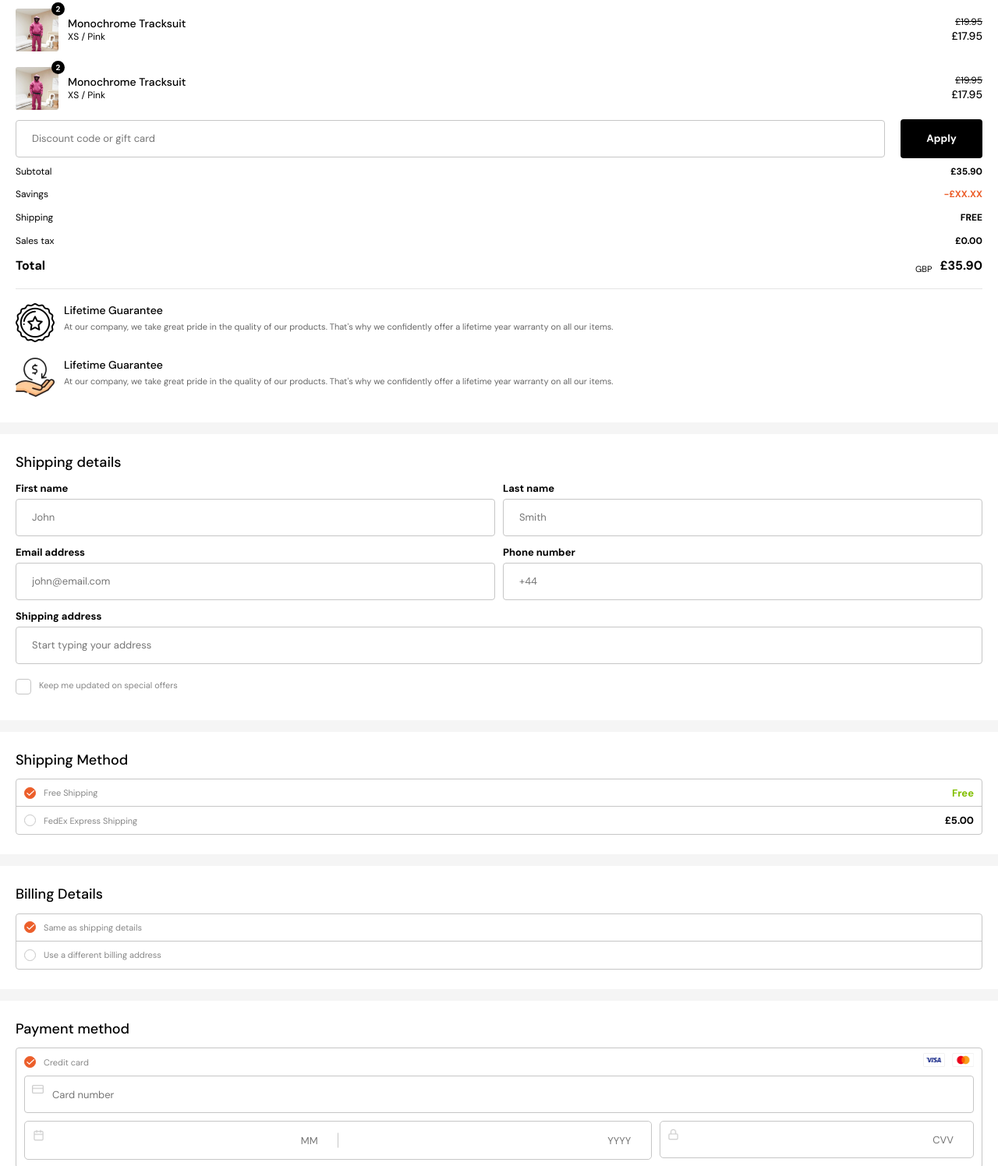
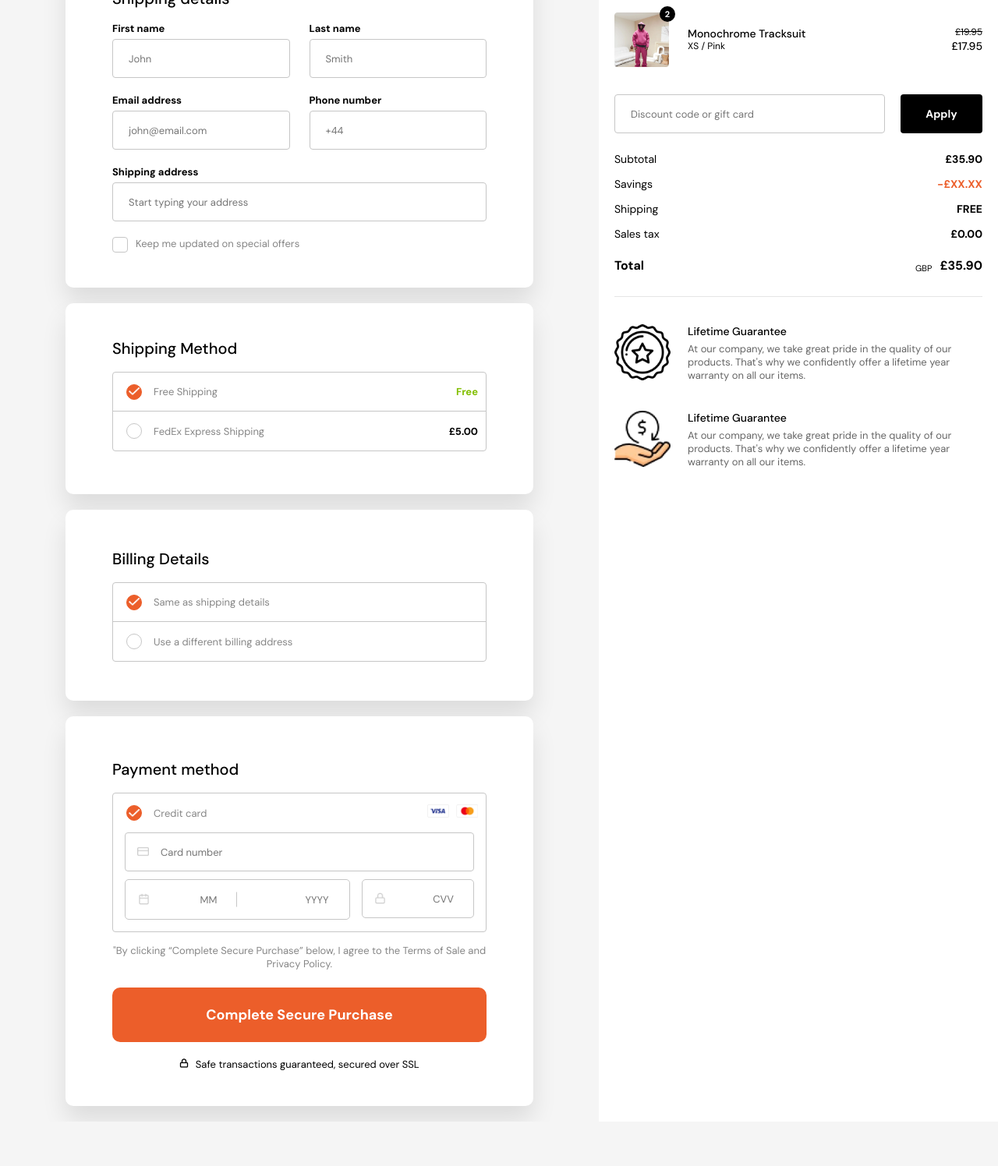
Before and after one commit to rejoan121615/Page-Design-with-Autofill-with-CheckoutChamp-Api, a plain HTML site: page index.html in a window 1280 px wide. Shown: the part 207-1703 px from the top of the page at 78% size. After the commit the page ends 1646 px from the top, so only its background shows below. Drawn offline with nearby package versions, Linux system fonts and the light colour scheme; files that its build step writes are made by us from their sources.

Commit message:
responsive issue and padding adjusted for responsiveness

```diff
--- a/index.html
+++ b/index.html
@@ -17,13 +17,16 @@
 <body>
   <header class="order-status">Your order has been reserved for <span class="order-timeout">14:28</span> minutes!
   </header>
+  <div class="content-wrap">
     <aside class="brands">
+      <div class="container">
         <h3 class="title">Safe & Secure Checkout</h3>
         <div class="king-of">
           <img src="./image/logo/king-of-kicks.png" alt="king of kicks logo">
         </div>
         <div class="cards-logo">
           <img src="./image/logo/card-logo.png" alt="visa mastercard logo">
+        </div>
       </div>
     </aside>
     <aside class="order-summary">
@@ -92,7 +95,7 @@
                 <p>Shipping</p>
                 <h3>FREE</h3>
               </div>
-            <div class="summary-item">
+              <div class="summary-item sales-tax">
                 <p>Sales tax</p>
                 <h3>£0.00</h3>
               </div>
@@ -112,7 +115,8 @@
                 </div>
                 <div class="gurantee-info">
                   <h3>Lifetime Guarantee</h3>
-                <p>At our company, we take great pride in the quality of our products. That's why we confidently offer a
+                  <p>At our company, we take great pride in the quality of our products. That's why we confidently offer
+                    a
                     lifetime year warranty on all our items.</p>
                 </div>
               </div>
@@ -122,7 +126,8 @@
                 </div>
                 <div class="gurantee-info">
                   <h3>Lifetime Guarantee</h3>
-                <p>At our company, we take great pride in the quality of our products. That's why we confidently offer a
+                  <p>At our company, we take great pride in the quality of our products. That's why we confidently offer
+                    a
                     lifetime year warranty on all our items.</p>
                 </div>
               </div>
@@ -133,6 +138,7 @@
     </aside>
     <!-- user input forms  -->
     <aside class="checkout-container">
+      <div class="container">
         <form class="details-form">
           <div class="shipping-details form-section">
             <h2 class="section-title">Shipping details</h2>
@@ -168,8 +174,8 @@
             <div class="input-radio">
               <div class="radio-group free">
                 <div class="radio-wrap">
-              <input name="shipping-method" type="radio" value="free-shipping" id="freeShipping" name="free-shipping"
-                checked>
+                  <input name="shipping-method" type="radio" value="free-shipping" id="freeShipping"
+                    name="free-shipping" checked>
                   <label for="freeShipping" class="title">Free Shipping</label>
                 </div>
                 <div class="label">Free</div>
@@ -200,8 +206,8 @@
               </div>
             </div>
           </div>
-      <div class="form-section">
-        <div class="payment-method">
+          <div class="payment-method form-section">
+            <div class="card-payment">
               <h2 class="section-title">Payment method</h2>
               <div class="input-radio">
                 <div class="radio-group credit-card">
@@ -230,7 +236,6 @@
                   </div>
                 </div>
               </div>
-
             </div>
             <div class="submit">
               <p class="privacy-policy title">"By clicking “Complete Secure Purchase” below,
@@ -299,7 +304,11 @@
             </div>
           </div>
         </form>
+      </div>
+
     </aside>
+  </div>
+
   <!-- slider  -->
   <script src="https://cdn.jsdelivr.net/npm/swiper@11/swiper-bundle.min.js"></script>
   <script src="./js/script.js"></script>
--- a/scss/style.scss
+++ b/scss/style.scss
@@ -47,7 +47,7 @@ input {
   height: 33px;
   border-radius: 4px;
   @include resp($lg) {
-    height: 48px;
+    height: 50px;
     font-size: 13px;
     line-height: 17px;
     padding-left: 20px;
@@ -117,6 +117,9 @@ label,
 .select-group {
   height: 35px;
   @extend %flex;
+  @include resp($lg) {
+    height: 50px;
+  }
   .radio-wrap {
     @extend %flex;
     align-items: center;
@@ -129,6 +132,11 @@ label,
       height: 15px;
       border-radius: 50%;
       margin-right: 10px;
+      @include resp($lg) {
+        width: 20px;
+        height: 20px;
+        margin-right: 15px;
+      }
     }
   }
   .title {
@@ -138,6 +146,10 @@ label,
     line-height: 14.3px;
     font-weight: 400;
     flex: 1;
+    @include resp($lg) {
+      font-size: 13px;
+      line-height: 17px;
+    }
   }
 }
 
@@ -145,6 +157,9 @@ label,
   padding-left: 10px;
   padding-right: 10px;
   border-bottom: 1px solid $c-gray;
+  @include resp($lg) {
+    padding-left: 17px;
+  }
   &:last-child {
     border-bottom: none;
   }
@@ -193,8 +208,9 @@ aside {
 }
 
 .brands {
+  padding: 15px 20px;
+  .container {
     @extend %flex;
-  padding: 15px 20px;
     gap: 10px;
     @include resp(425px) {
       gap: 15px;
@@ -224,6 +240,7 @@ aside {
       }
     }
   }
+}
 
 .accordion {
   .accordion-head {
@@ -239,6 +256,9 @@ aside {
       background-color: transparent;
       border: none;
       padding: 0;
+      @include resp($xl) {
+        display: none;
+      }
       img {
         width: 12px;
       }
@@ -251,10 +271,21 @@ aside {
   padding-top: 20px;
   padding-bottom: 28px;
 
+  @include resp($lg) {
+    padding-top: 30px;
+    padding-bottom: 30px;
+  }
+
   // accordion
 
   .accordion-body {
     padding-top: 5px;
+    @include resp($lg) {
+      padding-top: 30px
+    }
+    .product-list {
+
+    }
   }
 
   // products
@@ -263,6 +294,9 @@ aside {
     column-gap: 12px;
     margin-bottom: 10px;
     padding-top: 10px;
+    @include resp($lg) {
+      column-gap: 24px;
+    }
     &:last-child {
       margin-bottom: 0px;
     }
@@ -271,6 +305,10 @@ aside {
       position: relative;
       width: 55px;
       height: 55px;
+      @include resp($lg) {
+        width: 70px;
+        height: 70px;
+      }
       .product-badge {
         width: 17px;
         height: 17px;
@@ -284,6 +322,12 @@ aside {
         position: absolute;
         top: -8px;
         right: -8px;
+        @include resp($lg) {
+          font-size: 11px;
+          line-height: 14px;
+          width: 20px;
+          height: 20px;
+        }
       }
       .img-wrap {
         border-radius: 3px;
@@ -324,6 +368,9 @@ aside {
   .coupon-code {
     @extend %flex;
     margin-top: 12px;
+    @include resp($lg) {
+      margin-top: 35px;
+    }
     input,
     button {
       @extend %flex;
@@ -352,6 +399,10 @@ aside {
       background-color: #000000;
       color: white;
       font-weight: 700;
+      @include resp($lg) {
+        font-size: 14px;
+        line-height: 18px;
+      }
     }
   }
 
@@ -360,6 +411,11 @@ aside {
     padding-bottom: 18px;
     border-bottom: 1px solid #e5e5e5;
     margin-bottom: 18px;
+    @include resp($lg) {
+      margin-top: 24px;
+      padding-bottom: 28px;
+      margin-bottom: 35px;
+    }
     .summary-item {
       @extend %flex;
       margin-bottom: 14px;
@@ -371,6 +427,10 @@ aside {
         font-size: 12px;
         line-height: 15.62px;
         text-align: left;
+        @include resp($lg) {
+          font-size: 14px;
+          line-height: 18px;
+        }
       }
       h3 {
         font-weight: 700;
@@ -399,6 +459,11 @@ aside {
         color: #ec5e2a;
       }
     }
+    .sales-tax {
+      @include resp($lg) {
+        margin-bottom: 22px;
+      }
+    }
   }
 
   .gurantee {
@@ -406,12 +471,19 @@ aside {
       @extend %flex;
       align-items: flex-start;
       margin-bottom: 15px;
+      @include resp($lg) {
+        margin-bottom: 34px;
+      }
       &:last-child {
         margin-bottom: 0px;
       }
       .gurantee-img {
         width: 50px;
         margin-right: 12px;
+        @include resp($lg) {
+          width: 72px;
+          margin-right: 22px;
+        }
       }
       .gurantee-info {
         flex: 1;
@@ -425,6 +497,10 @@ aside {
           font-size: 11px;
           line-height: 14.3px;
           color: #666666;
+          @include resp($lg) {
+            font-size: 13px;
+            line-height: 17px;
+          }
         }
       }
     }
@@ -435,20 +511,43 @@ aside {
   padding: 0px;
   margin-top: 15px;
 
+  @include resp($xl) {
+    margin-top: 0px;
+  }
+
   .form-section {
     background-color: white;
     padding: 25px 20px;
     margin-bottom: 15px;
+    @include resp($lg) {
+      margin-bottom: 20px;
+    }
+    @include resp($xl) {
+      border-radius: 10px;
+      padding-left: 60px;
+      padding-right: 60px;
+      box-shadow: 0px 18px 31.2px 0px #0000001A;
+
+    }
     .section-title {
       font-weight: 500;
       font-size: 18px;
       line-height: 23.5px;
       margin-bottom: 12px;
+      @include resp($lg) {
+        font-size: 20px;
+        line-height: 26px;
+        margin-bottom: 17px;
+      }
     }
   }
 
   // shipping details
   .shipping-details {
+    @include resp($lg) {
+      padding-top: 35px;
+      padding-bottom: 45px;
+    }
     label {
       margin-bottom: 5px;
     }
@@ -457,6 +556,10 @@ aside {
       gap: 12px 10px;
       grid-template-columns: 1fr 1fr;
       grid-template-rows: auto;
+      @include resp($lg) {
+        gap: 20px 25px;
+        grid-template-rows: repeat(3, 1fr) 20px;
+      }
     }
     .shipping-address {
       grid-column: 1 / -1;
@@ -466,6 +569,11 @@ aside {
       flex-flow: row wrap;
       align-items: center;
       column-gap: 10px;
+      @include resp($lg) {
+        font-size: 15px;
+        align-items: flex-start;
+        height: initial;
+      }
 
       label {
         // margin-bottom: 0px;
@@ -479,6 +587,10 @@ aside {
   }
 
   .shipping-method {
+    @include resp($lg) {
+      padding-top: 45px;
+      padding-bottom: 55px;
+    }
     .free {
       .label {
         color: #82bf00;
@@ -490,7 +602,26 @@ aside {
     }
   }
 
+  .bill-details {
+    @include resp($lg) {
+      padding-top: 50px;
+      padding-bottom: 50px;
+    }
+  }
+
   .payment-method {
+    @include resp($lg) {
+      padding-top: 55px;
+      padding-bottom: 45px;
+    }
+    .reviews {
+      @include resp($xl) {
+        display: none;
+      }
+    }
+  }
+
+  .card-payment {
     .credit-card {
       border-bottom: 0px;
       .card-icons {
@@ -507,6 +638,11 @@ aside {
       display: grid;
       grid-template-columns: 2fr 1fr;
       gap: 10px;
+      @include resp($lg) {
+        padding: 15px;
+        padding-top: 0px;
+        gap: 10px 15px;
+      }
     }
 
     .card-input-group {
@@ -514,12 +650,19 @@ aside {
       // overflow: hidden;
       input {
         padding-left: 35px;
+        @include resp($lg) {
+          padding-left: 45px;
+        }
       }
       img {
         width: 15px;
         position: absolute;
         left: 10px;
         top: 10px;
+        @include resp($lg) {
+          left: 16px;
+          top: 17px;
+        }
       }
     }
 
@@ -570,6 +713,10 @@ aside {
       line-height: 14.3px;
       font-weight: 400;
       text-align: center;
+      @include resp($lg) {
+        font-size: 13px;
+        line-height: 17px;
+      }
     }
     .submit-btn {
       border: none;
@@ -586,6 +733,13 @@ aside {
       width: 100%;
       color: white;
       background-color: $c-orange;
+      @include resp($lg) {
+        margin-top: 22px;
+        margin-bottom: 20px;
+        height: 70px;
+        font-size: 18px;
+        line-height: 23px;
+      }
     }
 
     .security {
@@ -593,6 +747,11 @@ aside {
       font-weight: 400;
       line-height: 14.32px;
       text-align: center;
+
+      @include resp($lg) {
+        font-size: 13px;
+        line-height: 17px;
+      }
 
       .icon {
         width: 12px;
@@ -608,11 +767,18 @@ aside {
     padding: 15px 20px;
     @extend %flex;
     justify-content: flex-start;
+    @include resp($lg) {
+      padding: 25px 30px;
+    }
     img {
       width: 75px;
       margin-right: 10px;
       @include resp($sm) {
         margin-right: 15px;
+      }
+      @include resp($lg) {
+        width: 100px;
+        margin-right: 20px;
       }
     }
 
@@ -622,11 +788,19 @@ aside {
         font-weight: 500;
         line-height: 18.23px;
         margin-bottom: 5px;
+        @include resp($lg) {
+          font-size: 16px;
+          line-height: 20px;
+        }
       }
       p {
         font-size: 10px;
         font-weight: 400;
         line-height: 13.02px;
+        @include resp($lg) {
+          font-size: 13px;
+          line-height: 17px;
+        }
         span {
           font-weight: 700;
         }
@@ -667,6 +841,9 @@ aside {
     }
     .review-slide {
       padding: 20px 15px;
+      @include resp($lg) {
+         padding: 25px 30px;
+      }
       .star-list {
         display: flex;
         align-items: flex-start;
@@ -674,6 +851,7 @@ aside {
         column-gap: 5px;
         .stars {
           width: 10px;
+          width: 17px;
           img {
             display: inline-block;
             width: 100%;
@@ -698,19 +876,58 @@ aside {
           line-height: 15.62px;
           font-weight: 500;
           margin-right: 8px;
+          @include resp($lg) {
+            font-size: 14px;
+            line-height: 18.3px;
+          }
         }
 
         .verified {
           font-size: 10px;
           font-weight: 400;
           line-height: 13.02px;
-          color: #86B81B;
+          color: #86b81b;
+          @include resp($lg) {
+            font-size: 12px;
+            line-height: 15px;
+          }
           img {
             width: 10px;
             margin-right: 3px;
+            @include resp($lg) {
+              width: 14px;
             }
           }
         }
       }
     }
   }
+}
+
+// large screen layouts
+.content-wrap {
+  @include resp($xl) {
+    display: grid;
+    grid-template-columns: 1.5fr 1fr;
+    grid-template-rows: 120px auto;
+    .brands {
+      grid-column: 1 / span 1;
+      grid-row: 1 / span 1;
+    }
+    .order-summary {
+      grid-column: 2 / span 1;
+      grid-row: 1 / -1;
+    }
+    .checkout-container {
+      grid-column: 1 / span 1;
+      grid-row: 2 / -1;
+    }
+
+    .container {
+      width: 100%;
+      max-width: 600px;
+      margin-left: auto;
+      margin-right: auto;
+    }
+  }
+}
```
Lines whose indentation alone changed are shown as unchanged.
